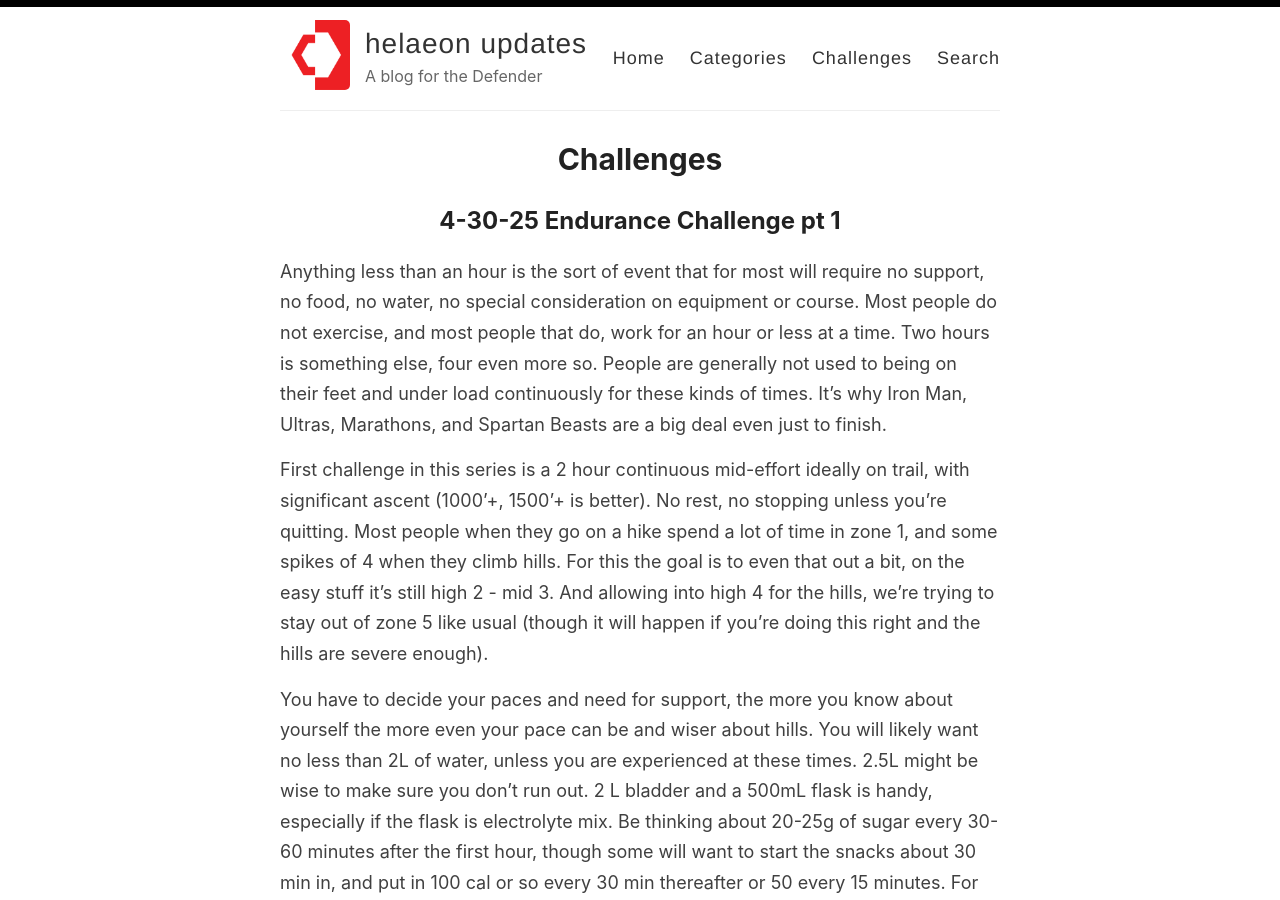
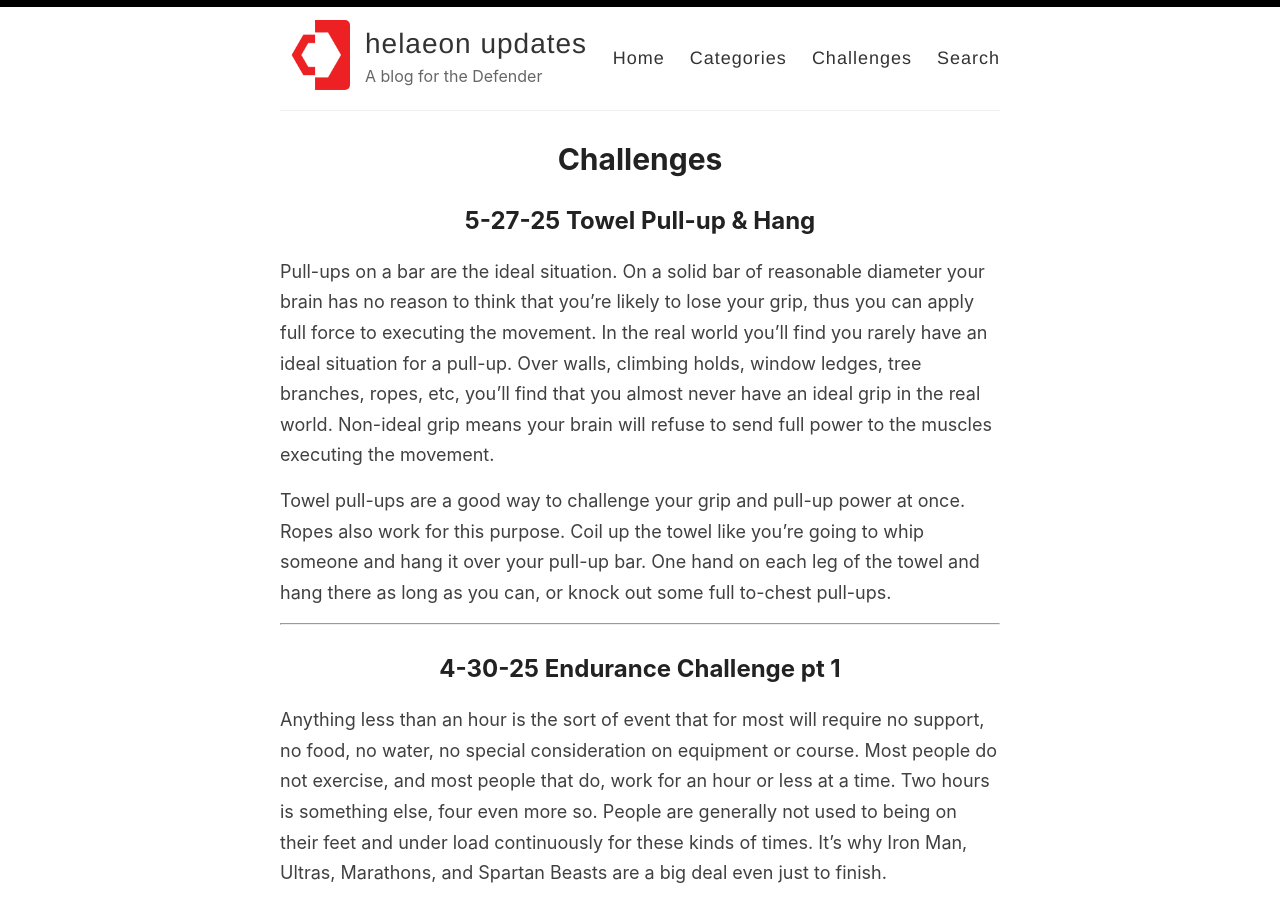
Before and after one commit to helaeon/helaeon.github.io, a Jekyll site: the page built from _pages/challenges.md, in a window 1280 px wide and 900 px high. Built offline with Jekyll 4.4.1, drawn with Linux system fonts in a browser that asks for light colours.

Commit message:
Add files via upload

```diff
--- a/_pages/challenges.md
+++ b/_pages/challenges.md
@@ -3,6 +3,15 @@ layout: page
 permalink: /challenges/
 title: Challenges
 ---
+
+**5-27-25 Towel Pull-up & Hang**
+------
+Pull-ups on a bar are the ideal situation. On a solid bar of reasonable diameter your brain has no reason to think that you're likely to lose your grip, thus you can apply full force to executing the movement. In the real world you'll find you rarely have an ideal situation for a pull-up. Over walls, climbing holds, window ledges, tree branches, ropes, etc, you'll find that you almost never have an ideal grip in the real world. Non-ideal grip means your brain will refuse to send full power to the muscles executing the movement.
+
+Towel pull-ups are a good way to challenge your grip and pull-up power at once. Ropes also work for this purpose. Coil up the towel like you're going to whip someone and hang it over your pull-up bar. One hand on each leg of the towel and hang there as long as you can, or knock out some full to-chest pull-ups.
+
+******
+
 **4-30-25 Endurance Challenge pt 1**
 ------
 Anything less than an hour is the sort of event that for most will require no support, no food, no water, no special consideration on equipment or course. Most people do not exercise, and most people that do, work for an hour or less at a time. Two hours is something else, four even more so. People are generally not used to being on their feet and under load continuously for these kinds of times. It's why Iron Man, Ultras, Marathons, and Spartan Beasts are a big deal even just to finish.
```
